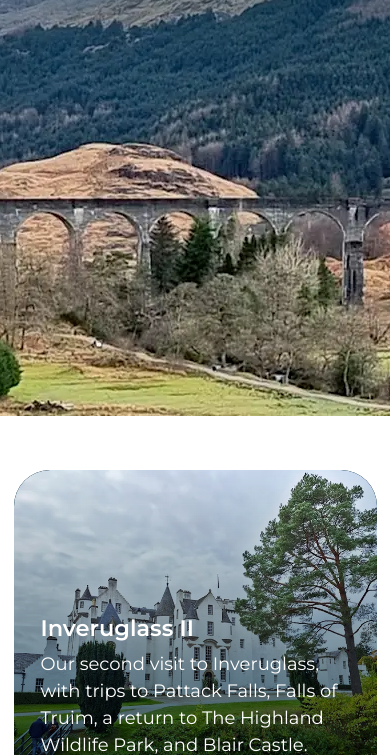
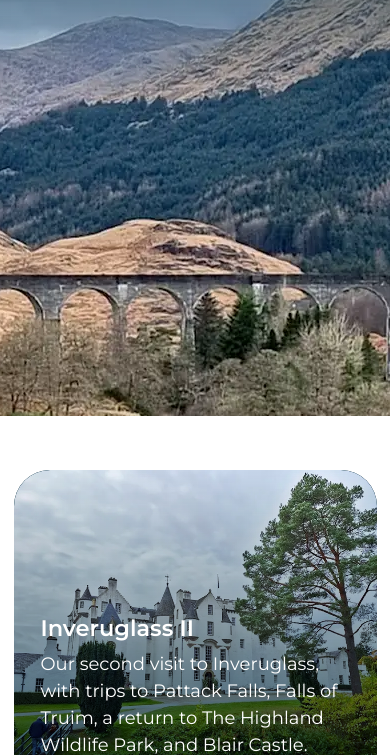
Before and after one commit to jordancrouch/there-and-back-again, a plain HTML site: page journals.html in a window 390 px wide. Shown: the part 254-1009 px from the top of the page. Drawn offline with nearby package versions, Linux system fonts and the light colour scheme; a web font is replaced by a local one.

Commit message:
Remove responsive hero images

```diff
--- a/journals.html
+++ b/journals.html
@@ -58,9 +58,8 @@
     <!-- Header -->
     <header id="header" class="section">
         <div class="card border-0">
-            <img srcset="assets/images/journals-hero-image-mobile.webp 992w, assets/images/journals-hero-image.webp 1920w"
-                sizes="(max-width: 992px) 992px, 1920px" src="assets/images/journals-hero-image.webp"
-                class="card-img rounded-0" alt="Landscape image of Glenfinnan Viaduct, Scotland">
+            <img src="assets/images/journals-hero-image.webp" class="card-img rounded-0"
+                alt="Landscape image of Glenfinnan Viaduct, Scotland">
             <div class="card-img-overlay px-0 py-5 d-lg-flex align-items-lg-center">
                 <div class="container">
                     <div class="row">
```
Also changed, not shown: contact.html (+2 -3 lines), gallery.html (+2 -3 lines), assets/images/contact-hero-image-mobile.webp (deleted), assets/images/gallery-hero-image-mobile.webp (deleted), assets/images/home-hero-image-mobile.webp (deleted), assets/images/journals-hero-image-mobile.webp (deleted), 1 other file.
